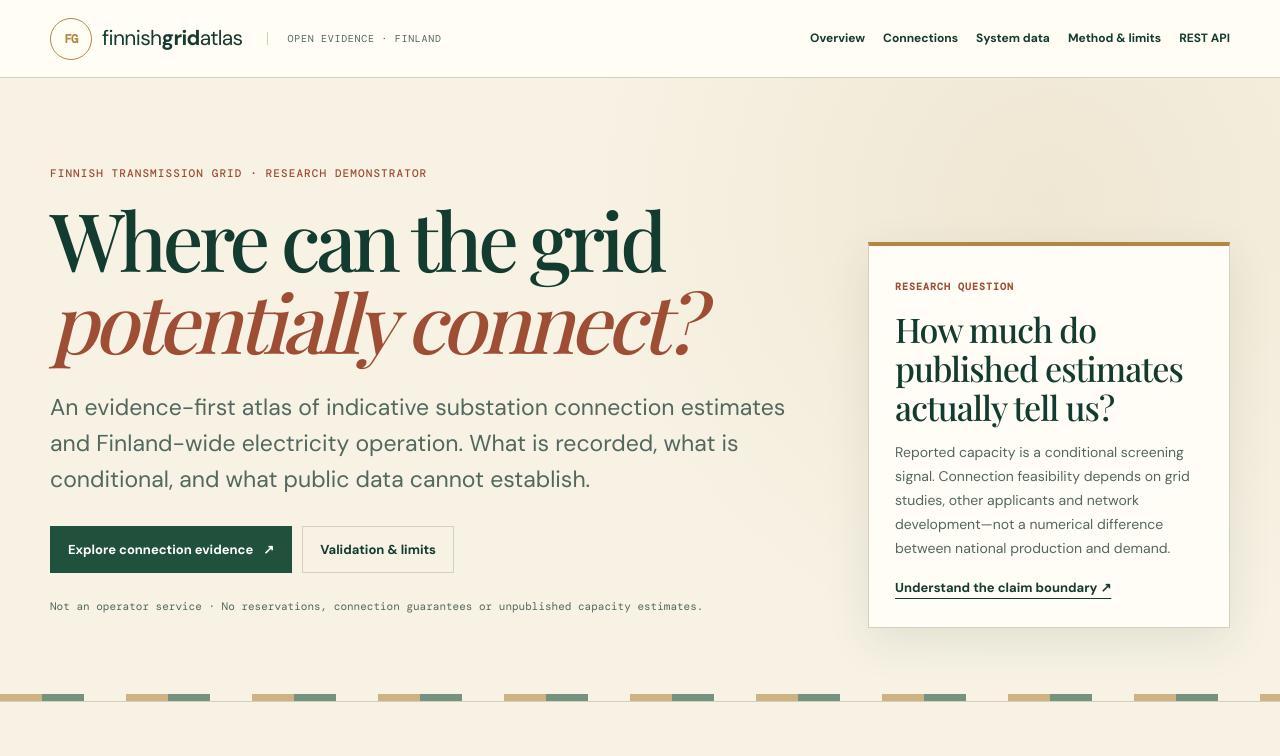
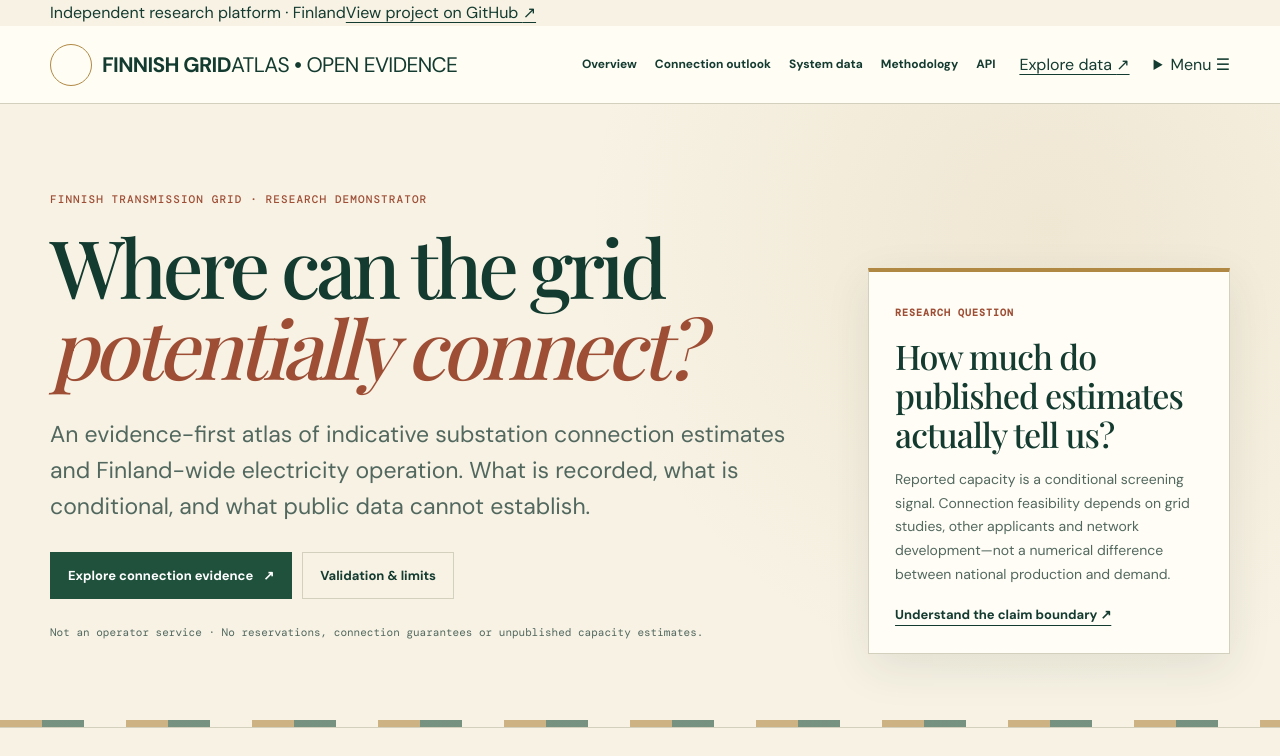
Before and after one commit to abhijith-sivaprasadan/finnish-grid-connection-evidence, a Next.js app in the folder website/: page / in a window 1280 px wide. Shown: the top 756 px of the page. Built offline with nearby package versions, Linux system fonts and the light colour scheme; a web font is replaced by a local one.

Commit message:
design: Finnish public-service navigation, brand, and footer

```diff
--- a/website/src/app/layout.tsx
+++ b/website/src/app/layout.tsx
@@ -3,39 +3,79 @@
 import "./globals.css";
 
 export const metadata: Metadata = {
-  title: { default: "Finnish Grid Atlas · Evidence for connection screening", template: "%s · Finnish Grid Atlas" },
-  description: "Source-traceable Finnish grid connection estimates and operational time series. Independent research — not an operator connection offer.",
+  title: {
+    default: "Finnish Grid Atlas — Evidence-based electricity grid research",
+    template: "%s | Finnish Grid Atlas",
+  },
+  description: "Explore source-linked Finnish grid connection outlooks and national electricity system records. An independent research platform with transparent methodology and a read-only API.",
   robots: { index: true, follow: true },
 };
-export default function RootLayout({children}:{children:React.ReactNode}) {
+
+const navigation = [
+  { href: "/", label: "Overview" },
+  { href: "/connections", label: "Connection outlook" },
+  { href: "/operations", label: "System data" },
+  { href: "/method", label: "Methodology" },
+  { href: "/api", label: "API" },
+];
+
+export default function RootLayout({ children }: { children: React.ReactNode }) {
   return <html lang="en"><body>
     <a className="skip" href="#main">Skip to content</a>
+    <div className="utility-bar">
+      <div className="wrap utility-inner">
+        <span><span className="utility-dot" aria-hidden="true" />Independent research platform · Finland</span>
+        <a href="https://github.com/abhijith-sivaprasadan/finnish-grid-connection-evidence" target="_blank" rel="noreferrer">View project on GitHub <span aria-hidden="true">↗</span></a>
+      </div>
+    </div>
     <header className="site-header">
       <div className="wrap header-inner">
-        <Link href="/" className="brand"><span className="brand-mark">FG</span>
-          <span>finnish<strong>grid</strong>atlas</span></Link>
-        <span className="header-note">Open evidence · Finland</span>
-        <nav aria-label="Main navigation">
-          <Link href="/">Overview</Link>
-          <Link href="/connections">Connections</Link>
-          <Link href="/operations">System data</Link>
-          <Link href="/method">Method &amp; limits</Link>
-          <Link href="/api">REST API</Link>
+        <Link href="/" className="brand" aria-label="Finnish Grid Atlas home">
+          <span className="brand-mark" aria-hidden="true"><span className="brand-cross" /></span>
+          <span className="brand-type"><strong>FINNISH GRID</strong><span>ATLAS <b>•</b> OPEN EVIDENCE</span></span>
+        </Link>
+        <nav className="desktop-nav" aria-label="Main navigation">
+          {navigation.map(item => <Link key={item.href} href={item.href}>{item.label}</Link>)}
         </nav>
+        <Link href="/connections" className="nav-action">Explore data <span aria-hidden="true">↗</span></Link>
+        <details className="mobile-menu">
+          <summary>Menu <span aria-hidden="true">☰</span></summary>
+          <nav aria-label="Mobile navigation">
+            {navigation.map(item => <Link key={item.href} href={item.href}>{item.label}<span aria-hidden="true">↗</span></Link>)}
+          </nav>
+        </details>
       </div>
     </header>
+
     <main id="main">{children}</main>
-    <footer className="site-footer"><div className="wrap footer-grid">
-      <div><span className="eyebrow inverse">Finland · independent research</span>
-        <h2>Evidence first.<br/><em>Claims within limits.</em></h2>
-        <p>A reproducible screening demonstrator, not a connection offer,
-          grid-operator endorsement or engineering feasibility study.</p></div>
-      <div className="footer-links">
-        <a href="https://github.com/abhijith-sivaprasadan/finnish-grid-connection-evidence" target="_blank" rel="noreferrer">Source code ↗</a>
-        <a href="https://www.fingrid.fi/en/grid/grid-connection-agreement-phases/grid-scope/" target="_blank" rel="noreferrer">Fingrid Grid Scope ↗</a>
-        <a href="https://data.fingrid.fi/" target="_blank" rel="noreferrer">Fingrid Open Data ↗</a>
-        <a href="https://transparency.entsoe.eu/" target="_blank" rel="noreferrer">ENTSO-E Transparency ↗</a>
-        <a href="https://finnish-grid-atlas.streamlit.app/" target="_blank" rel="noreferrer">Original Streamlit app ↗</a>
-      </div></div></footer>
+
+    <footer className="site-footer">
+      <div className="wrap">
+        <div className="footer-top">
+          <div>
+            <div className="footer-brand"><span className="footer-cross" aria-hidden="true" /> FINNISH GRID ATLAS</div>
+            <h2>Clear data.<br />Careful conclusions.</h2>
+            <p>Independent research into published Finnish electricity-grid evidence. Not affiliated with a transmission system operator and not an offer of grid connection.</p>
+          </div>
+          <div className="footer-nav-wrap">
+            <div className="footer-links">
+              <strong>EXPLORE</strong>
+              <Link href="/connections">Connection outlook</Link>
+              <Link href="/operations">National operations</Link>
+              <Link href="/method">Research methodology</Link>
+              <Link href="/api">Developer API</Link>
+            </div>
+            <div className="footer-links">
+              <strong>ORIGINAL SOURCES</strong>
+              <a href="https://www.fingrid.fi/en/grid/grid-connection-agreement-phases/grid-scope/" target="_blank" rel="noreferrer">Fingrid Grid Scope ↗</a>
+              <a href="https://data.fingrid.fi/" target="_blank" rel="noreferrer">Fingrid Open Data ↗</a>
+              <a href="https://transparency.entsoe.eu/" target="_blank" rel="noreferrer">ENTSO-E Transparency ↗</a>
+              <a href="https://finnish-grid-atlas.streamlit.app/" target="_blank" rel="noreferrer">Original Streamlit app ↗</a>
+            </div>
+          </div>
+        </div>
+        <div className="footer-bottom"><span>© {new Date().getUTCFullYear()} Finnish Grid Atlas · Independent research</span><span>Built for transparency, not connection guarantees.</span></div>
+      </div>
+    </footer>
   </body></html>;
 }
```
